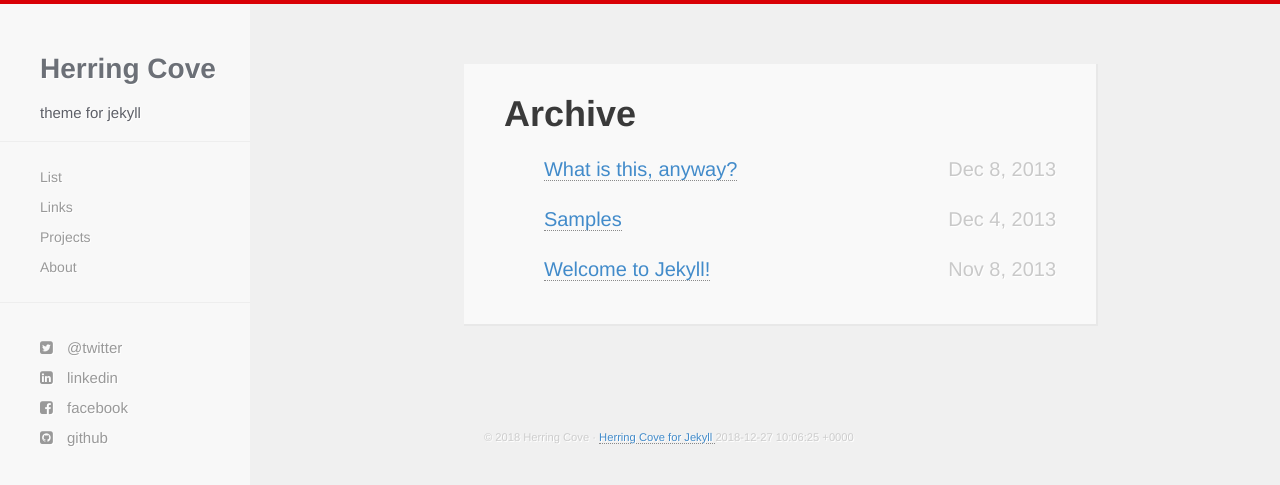
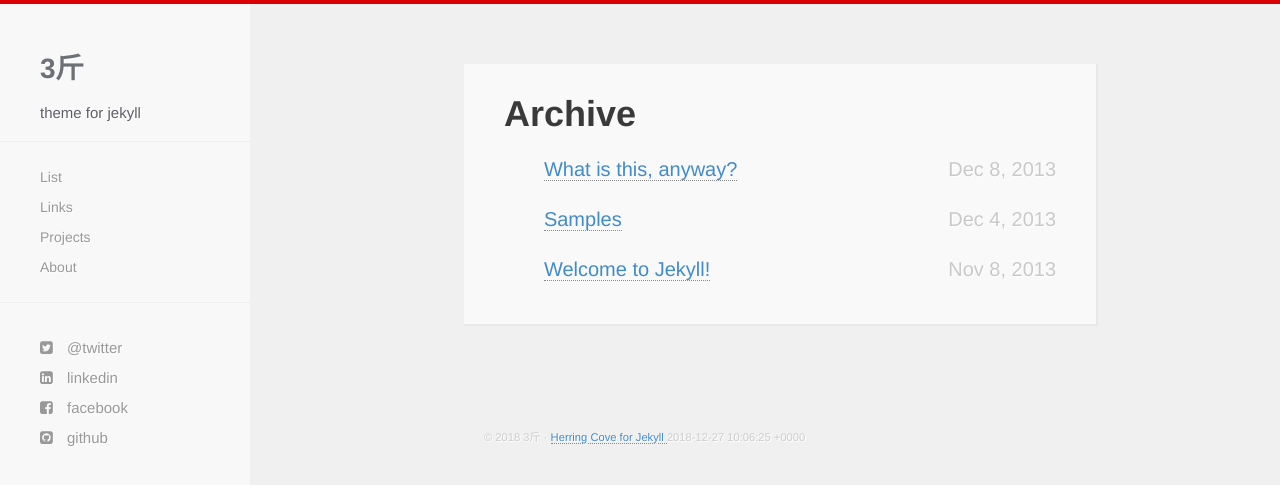
Before and after one commit to starYellow966/starYellow966.github.io, a Jekyll site: the page built from list.html, in a window 1280 px wide. Shown: the top 485 px of the page. Built offline with Jekyll 4.4.1, drawn with Linux system fonts in a browser that asks for light colours; nearby versions of some CDN libraries; Markdown is read by kramdown in place of the engine named in the settings.

Commit message:
modify config

```diff
--- a/_config.yml
+++ b/_config.yml
@@ -1,13 +1,14 @@
-name: Herring Cove
-author: Herring Cove
-baseurl: /herring-cove
+name: "3斤"
+author: "3斤"
+url: "http://starYellow966.github.io"
+baseurl: "/"
 description: theme for jekyll
-github: http://www.github.com/arnp
-twitter: http://www.twitter.com/
-facebook: http://www.facebook.com
-linkedin: http://www.linkedin.com
-email: rnpatel[at]me.com
-location: 42°2'16"N   70°12'47"W
+github: http://www.github.com/starYellow966
+# twitter: http://www.twitter.com/
+# facebook: http://www.facebook.com
+# linkedin: http://www.linkedin.com
+email: star96_huang[at]163.com
+# location: 42°2'16"N   70°12'47"W
 disqus: diqus-username
 
 ##Make sure to edit the above fields, especially for disqus.
```
